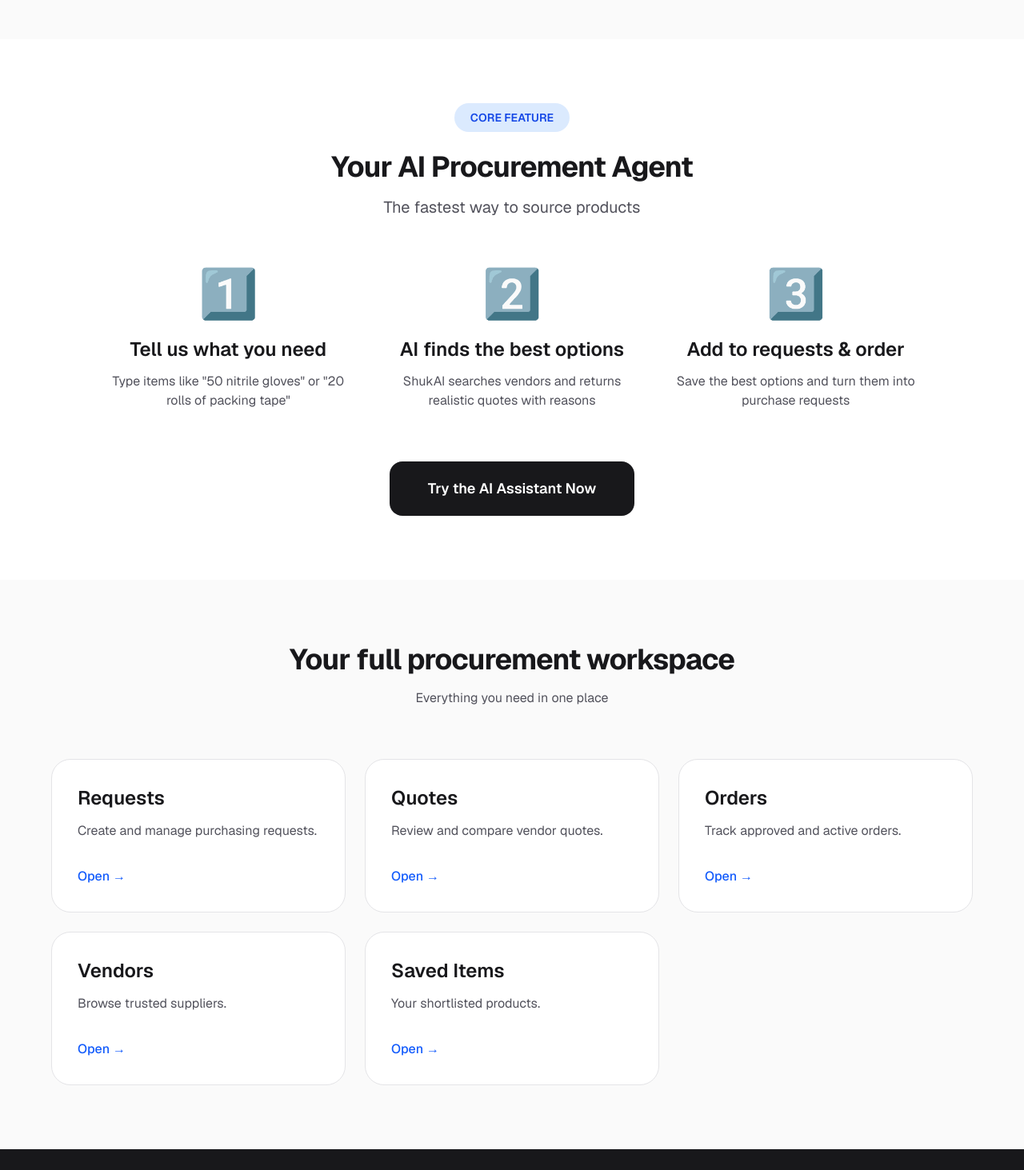
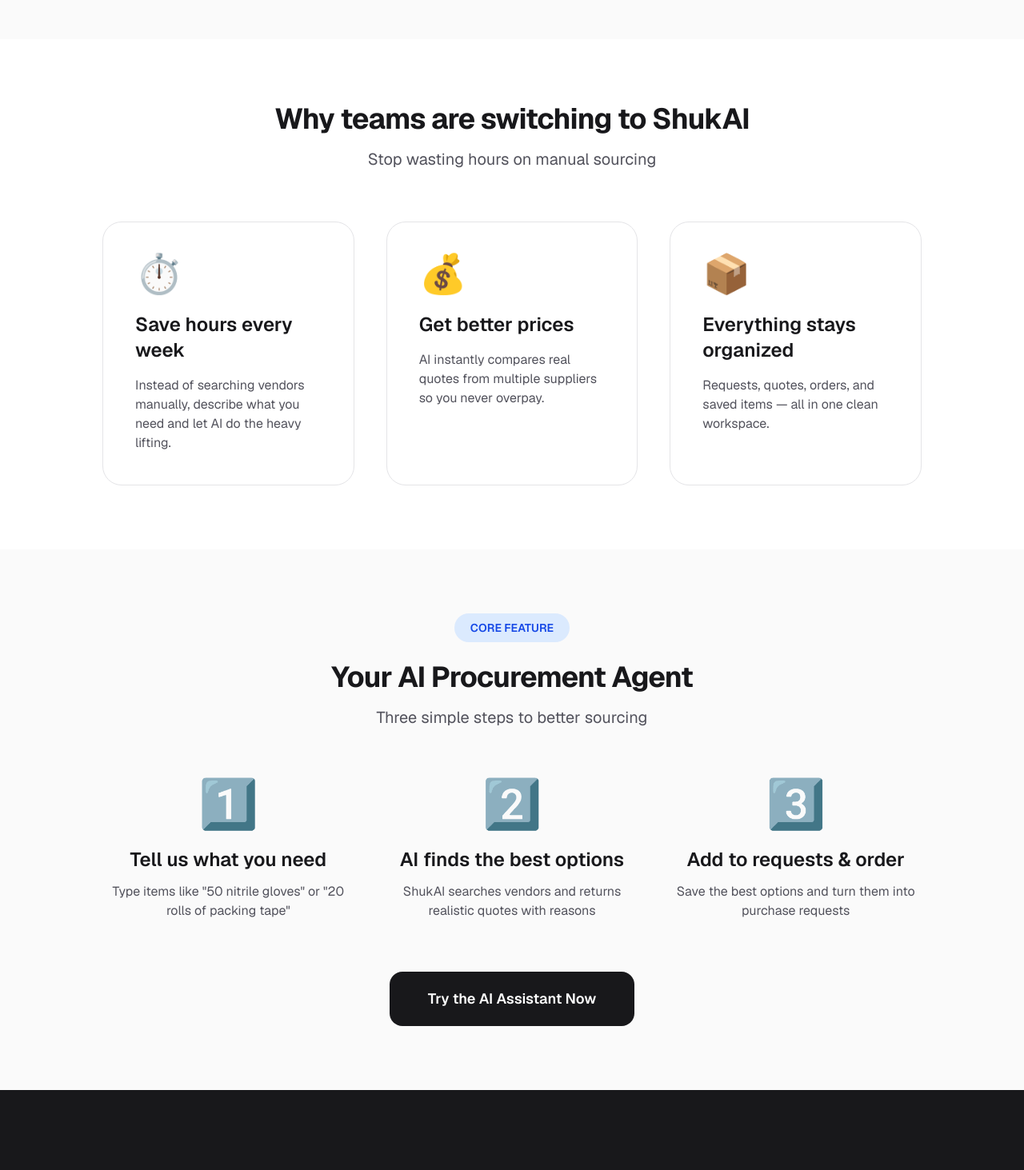
Before and after one commit to Gr33nstonecorp/shuka, a Next.js app: page / in a window 1280 px wide. Shown: the part 740-2203 px from the top of the page at 80% size. Built offline with nearby package versions, Linux system fonts and the light colour scheme; no server answers.

Commit message:
Update page.tsx

```diff
--- a/app/page.tsx
+++ b/app/page.tsx
@@ -85,17 +85,51 @@ export default function HomePage() {
         </div>
       </div>
 
-      {/* How it works - AI Assistant as the star */}
+      {/* Why should I care? — Strong emotional hook */}
       <div className="py-20 px-6 bg-white dark:bg-zinc-900">
+        <div className="max-w-5xl mx-auto">
+          <div className="text-center mb-16">
+            <h2 className="text-4xl font-bold tracking-tight mb-4">Why teams are switching to ShukAI</h2>
+            <p className="text-xl text-zinc-600 dark:text-zinc-400">Stop wasting hours on manual sourcing</p>
+          </div>
+
+          <div className="grid md:grid-cols-3 gap-10">
+            <div className="bg-white dark:bg-zinc-900 border border-zinc-200 dark:border-zinc-800 rounded-3xl p-10">
+              <div className="text-5xl mb-6">⏱️</div>
+              <h3 className="text-2xl font-semibold mb-4">Save hours every week</h3>
+              <p className="text-zinc-600 dark:text-zinc-400">
+                Instead of searching vendors manually, describe what you need and let AI do the heavy lifting.
+              </p>
+            </div>
+
+            <div className="bg-white dark:bg-zinc-900 border border-zinc-200 dark:border-zinc-800 rounded-3xl p-10">
+              <div className="text-5xl mb-6">💰</div>
+              <h3 className="text-2xl font-semibold mb-4">Get better prices</h3>
+              <p className="text-zinc-600 dark:text-zinc-400">
+                AI instantly compares real quotes from multiple suppliers so you never overpay.
+              </p>
+            </div>
+
+            <div className="bg-white dark:bg-zinc-900 border border-zinc-200 dark:border-zinc-800 rounded-3xl p-10">
+              <div className="text-5xl mb-6">📦</div>
+              <h3 className="text-2xl font-semibold mb-4">Everything stays organized</h3>
+              <p className="text-zinc-600 dark:text-zinc-400">
+                Requests, quotes, orders, and saved items — all in one clean workspace.
+              </p>
+            </div>
+          </div>
+        </div>
+      </div>
+
+      {/* How it works — AI as the star */}
+      <div className="py-20 px-6">
         <div className="max-w-5xl mx-auto">
           <div className="text-center mb-16">
             <div className="inline-flex bg-blue-100 dark:bg-blue-950 text-blue-700 dark:text-blue-300 px-5 py-2 rounded-full text-sm font-semibold mb-6">
               CORE FEATURE
             </div>
             <h2 className="text-4xl font-bold tracking-tight mb-4">Your AI Procurement Agent</h2>
-            <p className="text-xl text-zinc-600 dark:text-zinc-400 max-w-2xl mx-auto">
-              The fastest way to source products
-            </p>
+            <p className="text-xl text-zinc-600 dark:text-zinc-400">Three simple steps to better sourcing</p>
           </div>
 
           <div className="grid md:grid-cols-3 gap-10">
@@ -127,36 +161,6 @@ export default function HomePage() {
         </div>
       </div>
 
-      {/* Workspace */}
-      <div className="py-20 px-6">
-        <div className="max-w-6xl mx-auto">
-          <div className="text-center mb-16">
-            <h2 className="text-4xl font-bold tracking-tight">Your full procurement workspace</h2>
-            <p className="text-zinc-600 dark:text-zinc-400 mt-4">Everything you need in one place</p>
-          </div>
-
-          <div className="grid md:grid-cols-2 lg:grid-cols-3 gap-6">
-            {[
-              { label: "Requests", href: "/requests", description: "Create and manage purchasing requests." },
-              { label: "Quotes", href: "/quotes", description: "Review and compare vendor quotes." },
-              { label: "Orders", href: "/orders", description: "Track approved and active orders." },
-              { label: "Vendors", href: "/vendors", description: "Browse trusted suppliers." },
-              { label: "Saved Items", href: "/saved-items", description: "Your shortlisted products." },
-            ].map((tab) => (
-              <Link
-                key={tab.href}
-                href={tab.href}
-                className="group bg-white dark:bg-zinc-900 border border-zinc-200 dark:border-zinc-800 rounded-3xl p-8 hover:border-blue-500 transition-all hover:shadow-xl"
-              >
-                <div className="font-semibold text-2xl mb-3 group-hover:text-blue-600 transition">{tab.label}</div>
-                <p className="text-zinc-600 dark:text-zinc-400 leading-relaxed">{tab.description}</p>
-                <div className="mt-8 text-blue-600 font-medium group-hover:underline">Open →</div>
-              </Link>
-            ))}
-          </div>
-        </div>
-      </div>
-
       {/* Final CTA */}
       <div className="py-24 px-6 bg-zinc-900 text-white">
         <div className="max-w-2xl mx-auto text-center">
```
